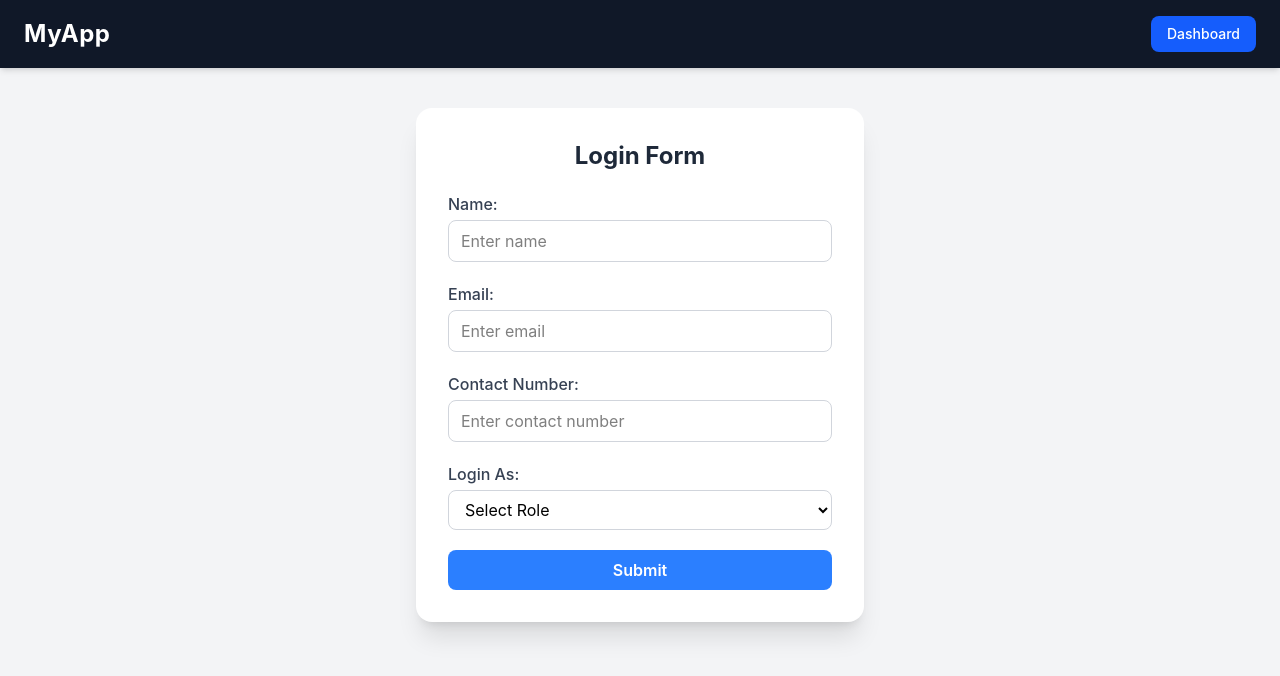
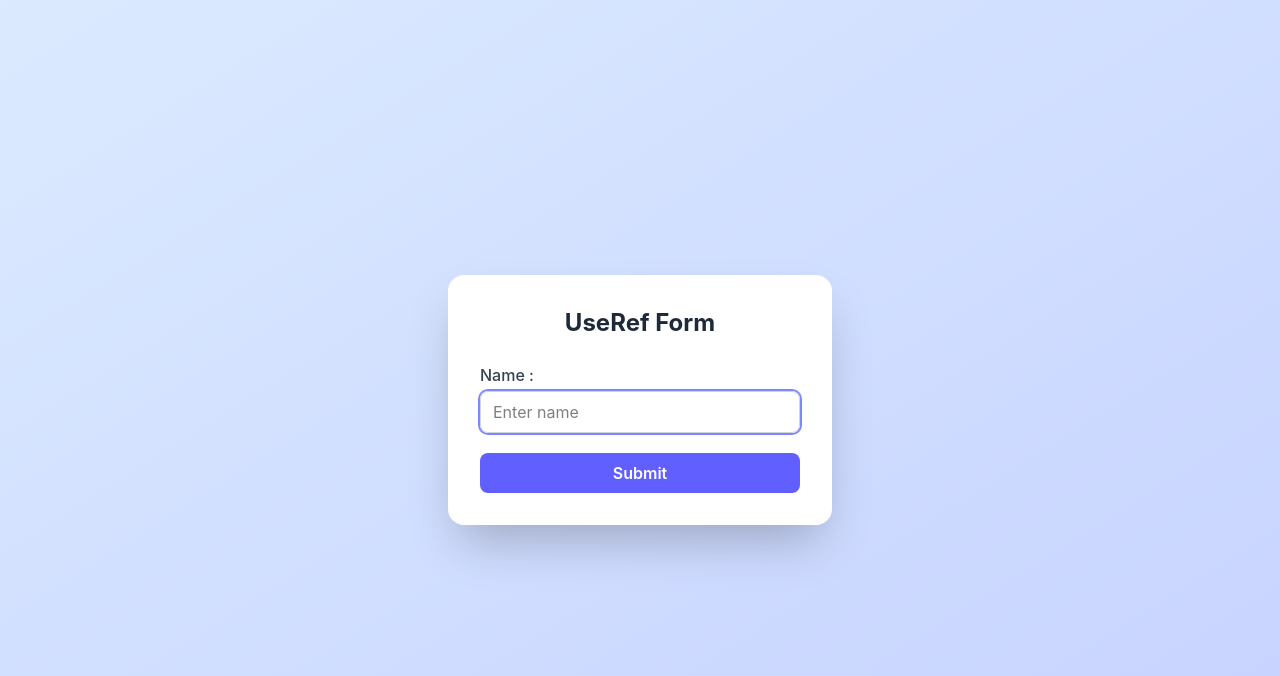
Before and after one commit to khushi-bharade18/practise, a React (Vite) app: page / in a window 1280 px wide. Shown: the top 676 px of the page. Built offline with nearby package versions, Linux system fonts and the light colour scheme.

Commit message:
useRef Example 1

```diff
--- a/src/App.jsx
+++ b/src/App.jsx
@@ -8,6 +8,7 @@
 import { useState } from "react";
 import UseContext2 from "./questions/UseContext2";
 import { userContext } from "./questions/CreateContext";
+import UseRef from "./questions/UseRef";
 
 function App() {
   const [theme, setTheme] = useState(true);
@@ -26,9 +27,11 @@
         <UseContext />
       </themeContext.Provider> */}
 
-      <UserContext>
+      {/* <UserContext>
         <UseContext2 />
-      </UserContext>
+      </UserContext> */}
+
+      <UseRef/>
       </div>
     </>
   );
--- /dev/null
+++ b/src/questions/UseRef.jsx
@@ -0,0 +1,47 @@
+// Q1 Create an input field:
+// Automatically focus when page loads.
+// Add a button that clears the input using ref
+
+import React, { useEffect, useRef } from "react";
+
+export default function UseRef() {
+  const inputRef = useRef();
+
+  useEffect(() => {
+    inputRef.current.focus();
+  });
+
+  function handleSubmit(e) {
+    e.preventDefault();
+    console.log(inputRef.current.value)
+    inputRef.current.value = "";
+  }
+
+  return (
+    <div className="flex items-center justify-center min-h-screen bg-gradient-to-br from-blue-100 to-indigo-200">
+      <div className="bg-white shadow-2xl rounded-2xl p-8 w-96">
+        <h2 className="text-2xl font-bold text-center text-gray-800 mb-6">
+          UseRef Form
+        </h2>
+        <form onSubmit={(e) => handleSubmit(e)} className="space-y-5">
+          <div className="flex flex-col">
+            <label className="mb-1 font-medium text-gray-700">Name :</label>
+            <input
+              type="text"
+              placeholder="Enter name"
+              name="name"
+              ref={inputRef}
+              className="border border-gray-300 rounded-lg px-3 py-2 focus:outline-none focus:ring-2 focus:ring-indigo-400 transition"
+            />
+          </div>
+          <button
+            type="submit"
+            className="w-full bg-indigo-500 hover:bg-indigo-600 text-white py-2 rounded-lg font-semibold transition duration-200 hover:scale-105 active:scale-95"
+          >
+            Submit
+          </button>
+        </form>
+      </div>
+    </div>
+  );
+}
```
